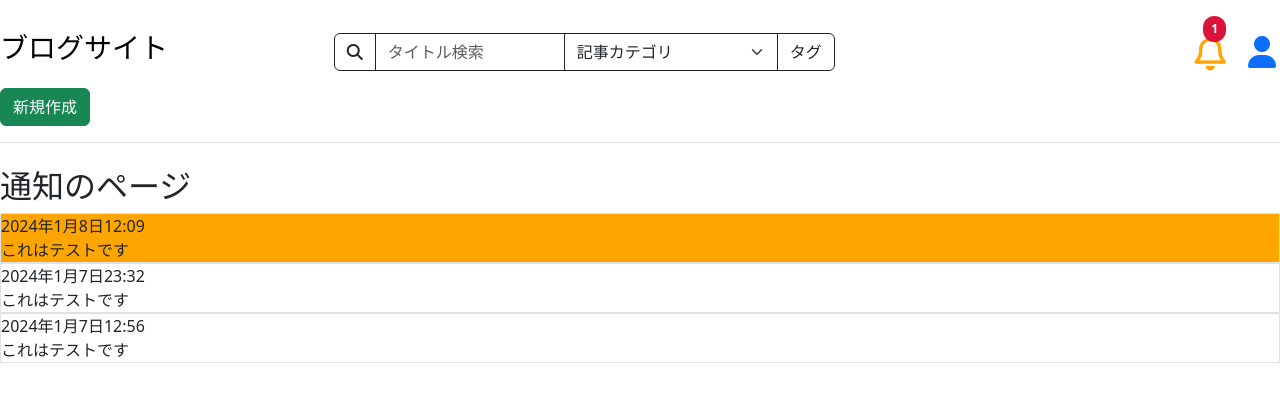
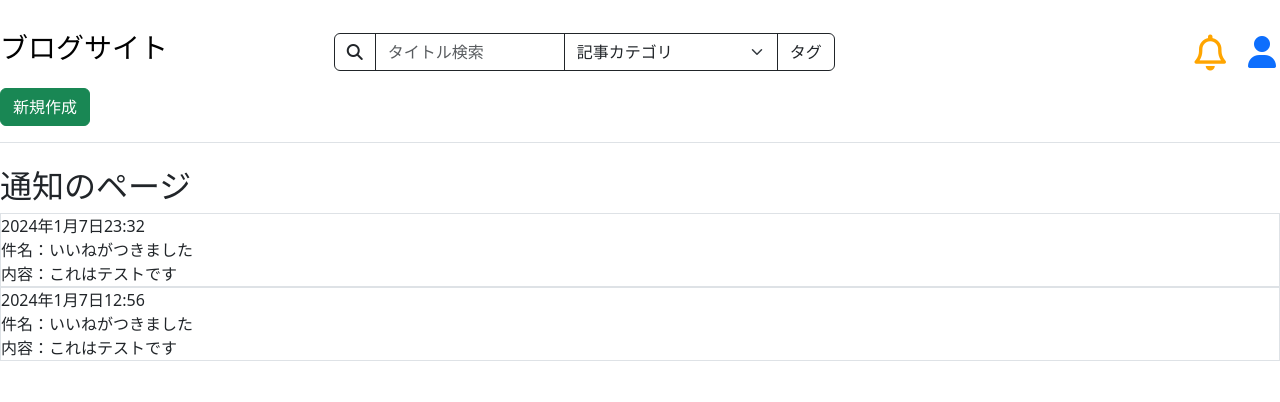
Before and after one commit to dghnts/blogsite, a Django app: page /notify/ in a window 1280 px wide. Shown: the top 402 px of the page. Run offline with Django 4.2, Linux system fonts and the light colour scheme; a user stored in the database is signed in; data comes from the database, SQL or seed files in the repository; both versions use the stored data as it was before the commit; data that the repository does not hold is empty.

Commit message:
通知機能の修正(signals.pyの無効化)

```diff
--- a/blog/forms.py
+++ b/blog/forms.py
@@ -16,7 +16,7 @@ from .models import (
     Block,
     Report,
     Notify,
-    NotifyMail,
+#    NotifyMail,
     Comment,
 )
 
@@ -141,12 +141,12 @@ class NotifyForm(forms.ModelForm):
         model = Notify
         fields = ["subject", "content", "user"]
 
-
+'''
 class NotifyMailForm(forms.ModelForm):
     class Meta:
         model = NotifyMail
         fields = ["user", "notify"]
-
+'''
 
 class CommentForm(forms.ModelForm):
     class Meta:
--- a/blog/models.py
+++ b/blog/models.py
@@ -197,7 +197,7 @@ class Notify(models.Model):
 
             msg.send(fail_silently=False)
 
-
+'''
 class NotifyMail(models.Model):
     dt = models.DateTimeField(verbose_name="送信日時", default=timezone.now)
     user = models.ForeignKey(
@@ -207,7 +207,7 @@ class NotifyMail(models.Model):
 
     class Meta:
         unique_together = ("user", "notify")
-
+'''
 
 class Comment(models.Model):
     dt = models.DateTimeField(verbose_name="コメント日時", default=timezone.now)
--- a/blog/signals.py
+++ b/blog/signals.py
@@ -2,8 +2,8 @@ from django.db.models.signals import post_save
 from django.dispatch import receiver
 from django.conf import settings
 from django.core.mail import EmailMessage
-from .models import Notify
-from .forms import NotifyMailForm
+#from .models import Notify
+#from .forms import NotifyMailForm
 
 
 '''
--- a/blog/views.py
+++ b/blog/views.py
@@ -424,19 +424,6 @@ class NotifyView(LoginRequiredMixin, View):
     def get(self, request, *args, **kwargs):
         context = {}
 
-        # テスト用通知
-        dic_notify = {}
-        dic_notify["subject"] = "いいねがつきました"
-        dic_notify["content"] = "これはテストです"
-        dic_notify["user"] = request.user
-
-        notify_form = NotifyForm(dic_notify)
-
-        if not notify_form.is_valid():
-            print(notify_form.errors)
-        else:
-            notify_form.save()
-
         notifies = Notify.objects.filter(user=request.user).order_by("-dt")
         paginator = Paginator(notifies, 10)
 
@@ -462,10 +449,23 @@ class CommentView(View):
 
         comment_form = CommentForm(copied)
 
-        if comment_form.is_valid():
+        if not comment_form.is_valid():
+            print(comment_form.errors)
+        else:
             comment_form.save()
-        else:
-            print(comment_form.errors)
+
+            article = Article.objects.filter(id=pk).first()
+            dic_notify = {}
+            dic_notify["subject"] = "あなたの記事にコメントがつきました"
+            dic_notify["content"] = article.title + "にコメントがあります"
+            dic_notify["user"] = article.user
+
+            notify_form = NotifyForm(dic_notify)
+
+            if not notify_form.is_valid():
+                print(notify_form.errors)
+            else:
+                notify_form.save()
 
         return redirect("blog:article", pk)
 
--- a/templates/blog/notify.html
+++ b/templates/blog/notify.html
@@ -1,36 +1,54 @@
 {% extends "blog/base.html" %}
 {% load param_change %}
-
-{% block extra_head %}
-{% endblock %}
-
+{% block extra_head %}{% endblock %}
 {% block main %}
     <h2>通知のページ</h2>
-
     {# TODO: 未読の場合若干背景色を変更する　#}
     {% for notify in notifies %}
         <div class="border {% if not notify.read_at %}not_read{% endif %}">
             <div>{{ notify.dt }}</div>
-            <div>{{ notify.content }}</div>
+            <div>件名：{{ notify.subject }}</div>
+            <div>内容：{{ notify.content }}</div>
             {% read_check notify %}
         </div>
     {% endfor %}
     {% if notifies.paginator.num_pages != 1 %}
         <ul class="pagination justify-content-center">
             {% if notifies.has_previous %}
-                <li class="page-item"><a class="page-link" href="?{% url_replace request 'page' '1' %}">最初のページ</a></li>
-                <li class="page-item"><a class="page-link" href="?{% url_replace request 'page' notifies.previous_page_number %}">前のページ</a></li>
+                <li class="page-item">
+                    <a class="page-link" href="?{% url_replace request 'page' '1' %}">最初のページ</a>
+                </li>
+                <li class="page-item">
+                    <a class="page-link"
+                       href="?{% url_replace request 'page' notifies.previous_page_number %}">前のページ</a>
+                </li>
             {% else %}
-                <li class="page-item"><a class="page-link">最初のページ</a></li>
-                <li class="page-item"><a class="page-link">前のページ</a></li>
+                <li class="page-item">
+                    <a class="page-link">最初のページ</a>
+                </li>
+                <li class="page-item">
+                    <a class="page-link">前のページ</a>
+                </li>
             {% endif %}
-                <li class="page-item"><a class="page-link">{{ notifies.number }}</a></li>
+            <li class="page-item">
+                <a class="page-link">{{ notifies.number }}</a>
+            </li>
             {% if notifies.has_next %}
-                <li class="page-item"><a class="page-link" href="?{% url_replace request 'page' notifies.next_page_number %}">次のページ</a></li>
-                <li class="page-item"><a class="page-link" href="?{% url_replace request 'page' notifies.paginator.num_pages %}">最後のページ</a></li>
+                <li class="page-item">
+                    <a class="page-link"
+                       href="?{% url_replace request 'page' notifies.next_page_number %}">次のページ</a>
+                </li>
+                <li class="page-item">
+                    <a class="page-link"
+                       href="?{% url_replace request 'page' notifies.paginator.num_pages %}">最後のページ</a>
+                </li>
             {% else %}
-                <li class="page-item"><a class="page-link">次のページ</a></li>
-                <li class="page-item"><a class="page-link">最後のページ</a></li>
+                <li class="page-item">
+                    <a class="page-link">次のページ</a>
+                </li>
+                <li class="page-item">
+                    <a class="page-link">最後のページ</a>
+                </li>
             {% endif %}
         </ul>
     {% endif %}
```
Also changed, not shown: blog/admin.py (+4 -4 lines), blog/migrations/0013_delete_notifymail.py (added), db.sqlite3.
